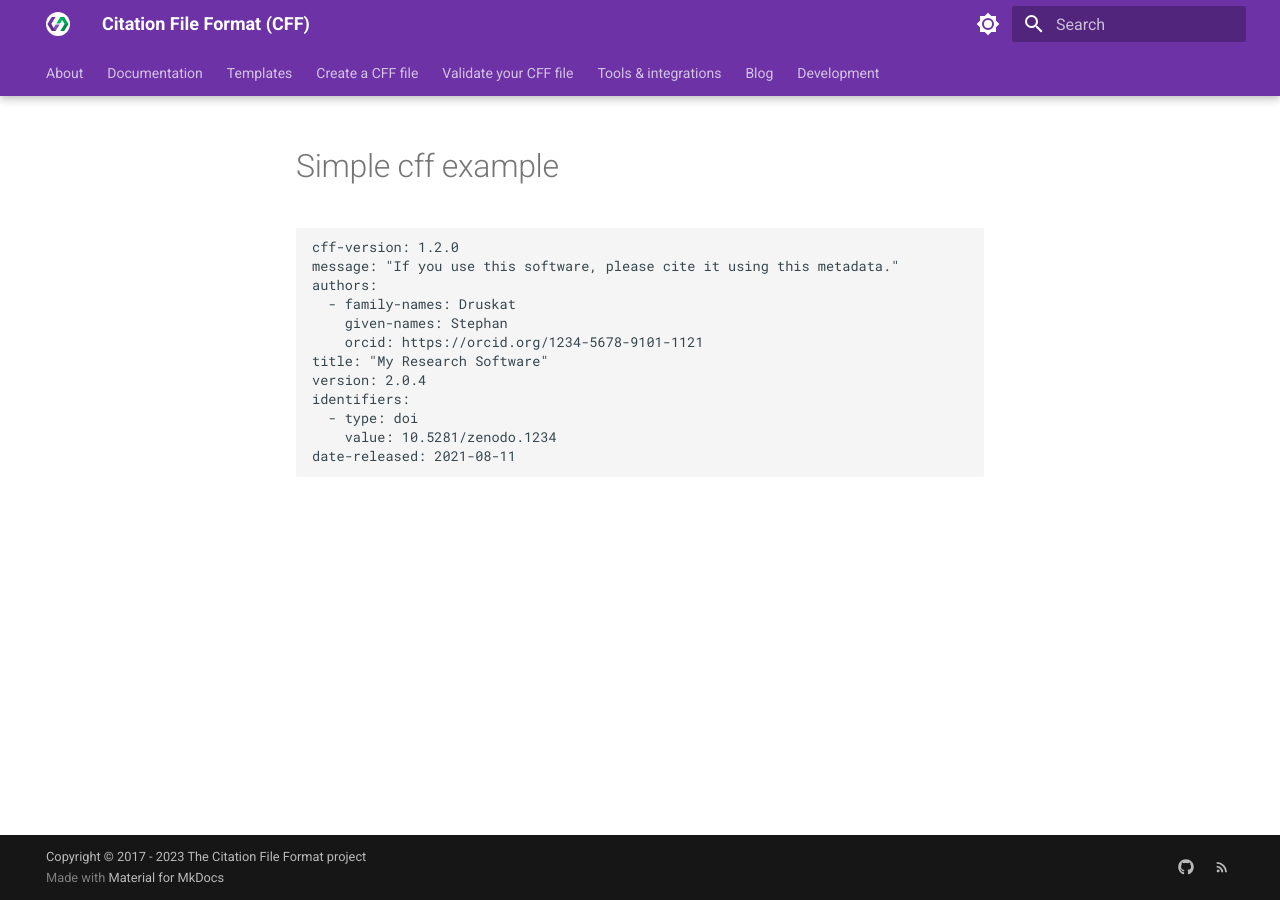
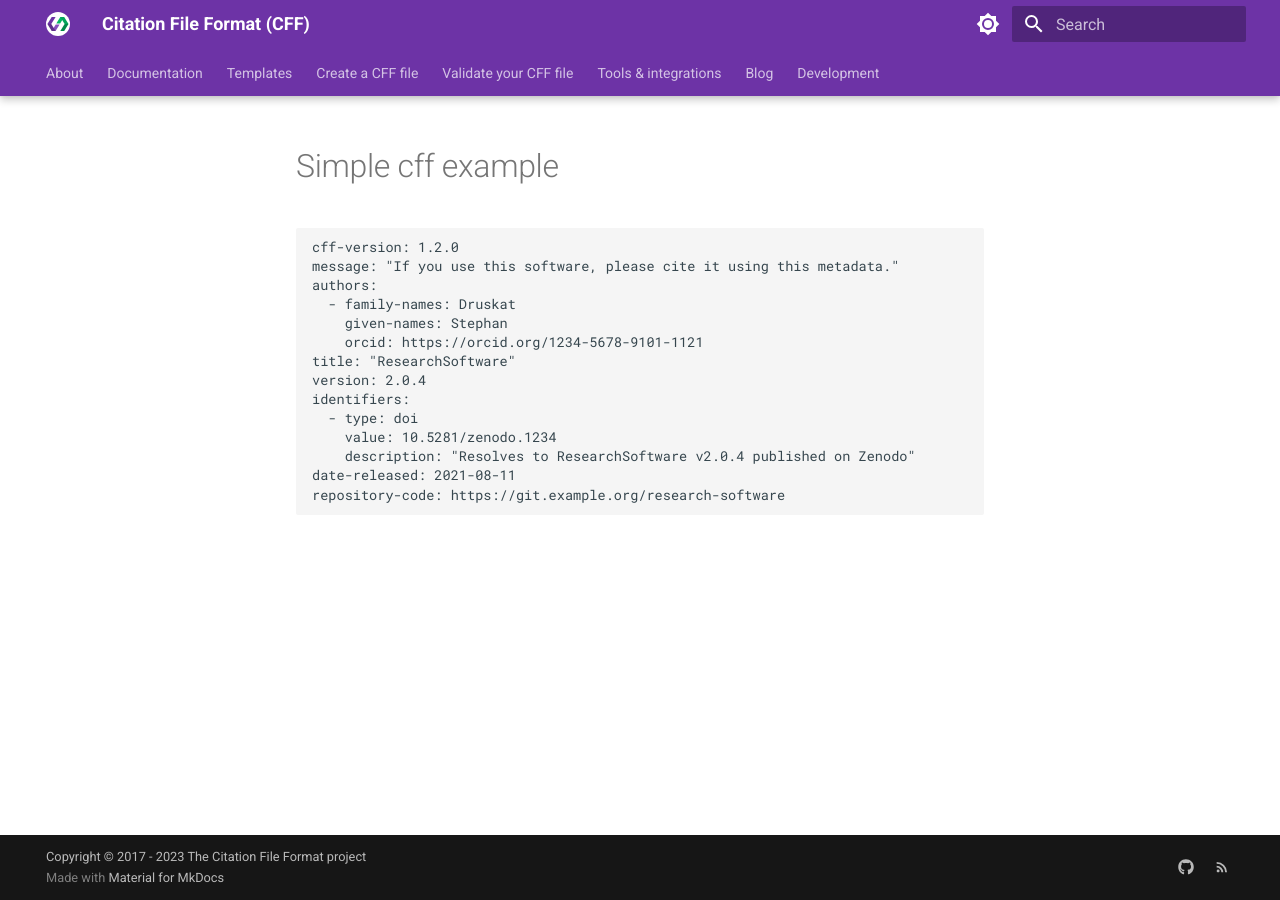
Before and after one commit to sdruskat/cffio, an MkDocs documentation site: the page built from docs/_assets/simple-cff-example.md, in a window 1280 px wide. Built offline with MkDocs 1.6.1 and Material for MkDocs 9.7.7, drawn with Linux system fonts in a browser that asks for light colours.

Commit message:
Update minimal example

````diff
--- a/docs/_assets/simple-cff-example.md
+++ b/docs/_assets/simple-cff-example.md
@@ -5,10 +5,12 @@ authors:
   - family-names: Druskat
     given-names: Stephan
     orcid: https://orcid.org/1234-5678-9101-1121
-title: "My Research Software"
+title: "ResearchSoftware"
 version: 2.0.4
 identifiers:
   - type: doi
     value: 10.5281/zenodo.1234
+    description: "Resolves to ResearchSoftware v2.0.4 published on Zenodo"
 date-released: 2021-08-11
+repository-code: https://git.example.org/research-software
 ```
````
